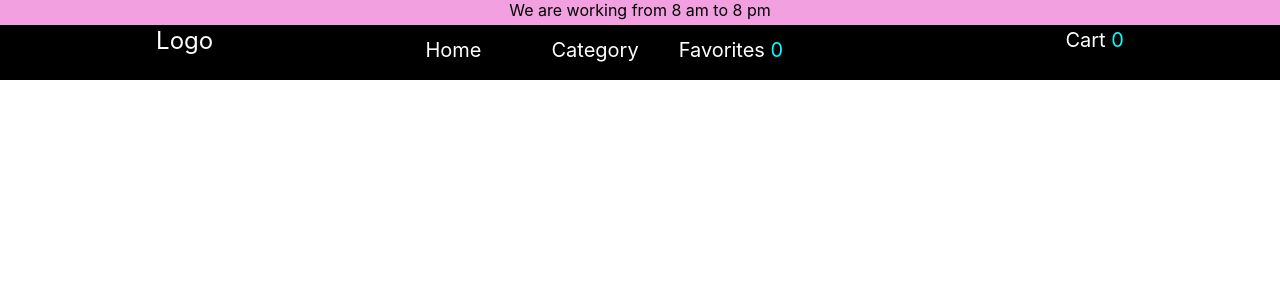
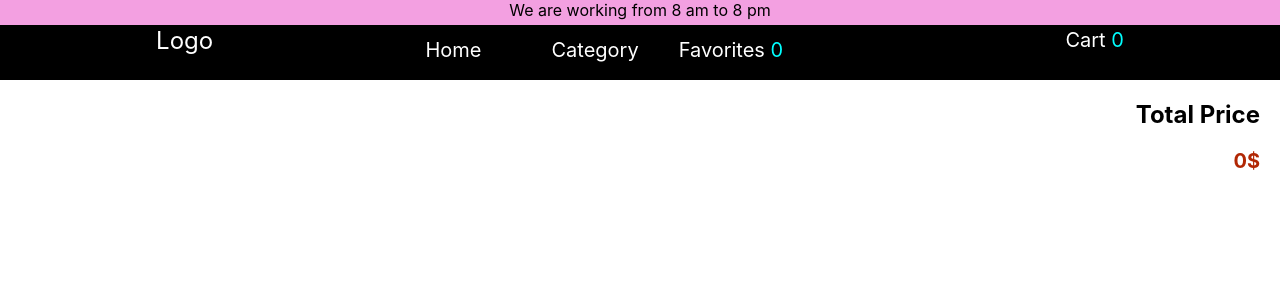
Before and after one commit to KhersonV/my-project-2, a React (Create React App) app: page /cart in a window 1280 px wide. Shown: the top 300 px of the page. Built offline with nearby package versions, Linux system fonts and the light colour scheme.

Commit message:
changing in cart

```diff
--- a/src/components/Cart/Cart.js
+++ b/src/components/Cart/Cart.js
@@ -0,0 +1,34 @@
+
+import {  useSelector } from "react-redux";
+import "./CartProductListItem.css";
+import CartTotal from "./CartTotal";
+import CartProductListItem from "./CartProductListItem";
+import coursesArray, { getProductsObject } from "../../utils/coursesArray";
+
+const Cart = () => {
+
+  const productsInCart = useSelector((state) => state.productsInCart);
+
+  const productsObject = getProductsObject(coursesArray);
+
+  return (
+    <div>
+      {Object.keys(productsInCart).map((productId) => (
+        <CartProductListItem
+          key={productId}
+          product={productsObject[productId]}
+        />
+      ))}
+      <div className="cart-total">
+        <div className="cart-total__title">Total Price</div>
+        <div className="cart-total__price">
+          <CartTotal
+            productsInCart={productsInCart}
+            productsObject={productsObject}
+          />
+        </div>
+      </div>
+    </div>
+  );
+};
+export default Cart;
--- a/src/components/Cart/CartProductList.js
+++ b/src/components/Cart/CartProductList.js
@@ -1,5 +1,6 @@
 import coursesArray, { getProductsObject } from "../../utils/coursesArray";
 import CartProductListItem from "./CartProductListItem";
+
 
 const CartProductList = ({
     productsInCart,
@@ -11,7 +12,7 @@ const CartProductList = ({
                 <CartProductListItem
                     key={productId}
                     product={productsObject[parseInt(productId)]}
-                    productCount={productsInCart[parseInt(productId)]}
+
                 />
             ))}
         </>
--- /dev/null
+++ b/src/components/Cart/CartProductListItem.css
@@ -0,0 +1,112 @@
+.cart-container {
+    display: flex;
+    width: 100%;
+}
+
+.cart-item {
+    display: flex;
+    align-items: center;
+    padding: 20px;
+    border-bottom: 1px solid #ddd;
+    flex: 1;
+}
+
+.cart-item__container {
+    display: flex;
+    align-items: center;
+    flex: 1;
+}
+
+.cart-item__img {
+    width: 100px;
+    height: 100px;
+    margin-right: 20px;
+    border-radius: 4px;
+}
+
+.cart-item__info {
+    display: flex;
+    flex-direction: column;
+    justify-content: space-between;
+    height: 100%;
+}
+
+.cart-item__title {
+    font-size: 18px;
+    font-weight: 700;
+    margin-bottom: 5px;
+}
+
+.cart-item__price {
+    font-size: 16px;
+    font-weight: 700;
+    color: #b12704;
+}
+
+.cart-item__remove-btn {
+    background-color: #f0c14b;
+    color: #111;
+    font-size: 14px;
+    font-weight: 700;
+    padding: 5px 10px;
+    cursor: pointer;
+    border: none;
+    border-radius: 4px;
+    transition: background-color 0.2s ease-in-out;
+    text-transform: uppercase;
+    letter-spacing: 1px;
+}
+
+.cart-item__remove-btn:hover {
+    background-color: #ddb347;
+}
+
+.cart-total {
+    display: flex;
+    flex-direction: column;
+    align-items: flex-end;
+    padding: 20px;
+    flex: 1;
+}
+
+.cart-total__title {
+    font-size: 24px;
+    font-weight: 700;
+    margin-bottom: 20px;
+}
+
+.cart-total__price {
+    font-size: 20px;
+    font-weight: 700;
+    color: #b12704;
+}
+
+.cart-total__checkout-btn {
+    background-color: #f0c14b;
+    color: #111;
+    font-size: 18px;
+    font-weight: 700;
+    padding: 10px 20px;
+    cursor: pointer;
+    border: none;
+    border-radius: 4px;
+    transition: background-color 0.2s ease-in-out;
+    text-transform: uppercase;
+    letter-spacing: 1px;
+    margin-top: 20px;
+}
+
+.cart-total__checkout-btn:hover {
+    background-color: #ddb347;
+}
+
+@media screen and (max-width: 768px) {
+    .cart-item__container {
+        flex-direction: column;
+    }
+
+    .cart-item__img {
+        margin-right: 0;
+        margin-bottom: 20px;
+    }
+}
--- a/src/components/Cart/CartProductListItem.js
+++ b/src/components/Cart/CartProductListItem.js
@@ -1,17 +1,34 @@
+import { useDispatch } from "react-redux";
+import { removeFromCart } from "../redux/cartReducer";
+import "./CartProductListItem.css";
+
 const CartProductListItem = ({ product }) => {
-    return (
-        <div>
+  const dispatch = useDispatch();
 
-
-            <div>{
-            (!product)
-            ? (<div>{"еще нет товаров"}</div>)
-            : (<div>{product.title}</div>)
-
-            }
+  return (
+    <div className="cart-container">
+      <div className="cart-item">
+        {product && (
+          <div className="cart-item__container">
+            <img
+              className="cart-item__img"
+              src={product.img}
+              alt={product.title}
+            />
+            <div className="cart-item__info">
+              <div className="cart-item__title">{product.title}</div>
+              <div className="cart-item__price">{product.price}</div>
+              <button
+                className="cart-item__remove-btn"
+                onClick={() => dispatch(removeFromCart(product.id))}
+              >
+                Remove from Cart
+              </button>
             </div>
-        </div>
-    );
+          </div>
+        )}
+      </div>
+    </div>
+  );
 };
-
 export default CartProductListItem;
--- a/src/components/Cart/CartProductListItemExtended.js
+++ /dev/null
@@ -1,6 +0,0 @@
-const CartProductListItemExtended = () => {
-  return (
-    <div>CartProductListItemExtended</div>
-  )
-}
-export default CartProductListItemExtended
--- /dev/null
+++ b/src/components/Cart/CartTotal.js
@@ -0,0 +1,24 @@
+import coursesArray,{ getProductsObject } from "../../utils/coursesArray"
+
+
+const CartTotal = ({
+    productsInCart,
+    productsObject = getProductsObject(coursesArray),
+}) => {
+
+  return (
+    <div>
+
+            {Object.keys(productsInCart).reduce(
+                (total, productId) =>
+
+                    total +
+                    productsObject[parseInt(productId)].price *
+                        productsInCart[parseInt(productId)],
+                0
+            )}
+            $
+        </div>
+  )
+}
+export default CartTotal
--- a/src/components/CartHeader/CartHeader.js
+++ /dev/null
@@ -1,15 +0,0 @@
-import { useSelector } from "react-redux";
-import CartProductList from "../Cart/CartProductList";
-
-
-
-const CartHeader = () => {
-    const productsInCart = useSelector((state) => state.productsInCart);
-
-    return (
-        <div>
-            <CartProductList productsInCart={productsInCart} />
-        </div>
-    );
-};
-export default CartHeader;
--- a/src/components/CoursesPage/CoursesPage.css
+++ b/src/components/CoursesPage/CoursesPage.css
@@ -90,7 +90,7 @@
         margin-left: 10px;
     }
 
-    .button {
+    .button , .button-cancel{
         margin-left: 0;
     }
 }
@@ -101,7 +101,7 @@
         margin-left: 0;
     }
 
-    .button {
+    .button, .button-cancel{
         margin: 20px auto 0;
     }
 }
--- a/src/components/Main/Main.js
+++ b/src/components/Main/Main.js
@@ -5,14 +5,15 @@ import Favorites from "../Favorites/Favorites";
 import Home from "../Home/Home";
 import Category from "../Category/Category";
 import "./Main.css";
-import CartHeader from "../CartHeader/CartHeader";
+
+import Cart from "../Cart/Cart";
 
 const Main = () => {
     return (
         <>
             <Routes>
                 <Route path="/" element={<Home />} />
-                <Route path="/cart" element={<CartHeader />} />
+                <Route path="/cart" element={<Cart />} />
                 <Route path="/:category" element={<Category />} />
                 <Route path="/favorites" element={<Favorites />} />
                 <Route path="/:category/:id" element={<ArticleListItem />} />
```
